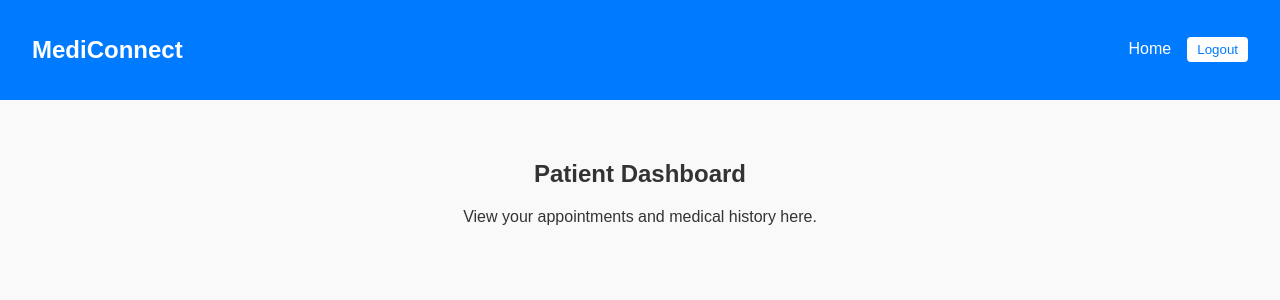
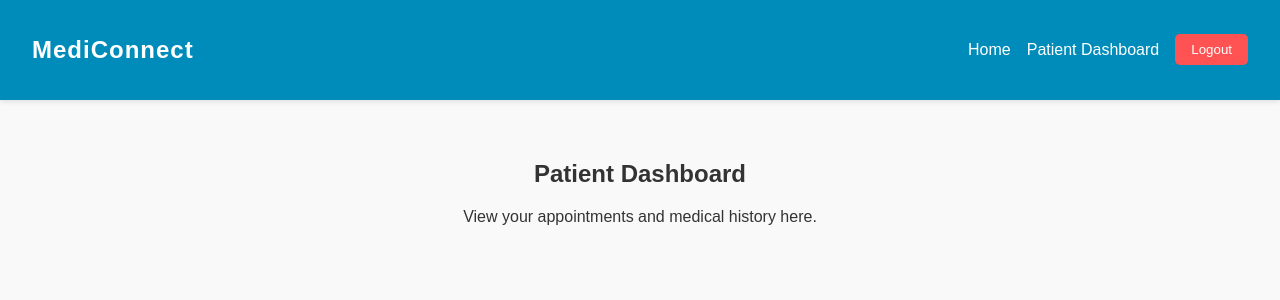
Before and after one commit to gourav-hiwale136/Mediconnect, a React (Vite) app in the folder frontend/react-app/: page /login in a window 1280 px wide. Both pictures are taken after typing "name@example.com", "Sample123" into the empty fields and a click on the button "Login". Shown: the top 300 px of the page. Built offline with nearby package versions, Linux system fonts and the light colour scheme.

Commit message:
08/11/25

```diff
--- a/frontend/react-app/src/components/Navbar.jsx
+++ b/frontend/react-app/src/components/Navbar.jsx
@@ -1,19 +1,38 @@
 import React from "react";
-import { Link } from "react-router-dom";
+import { Link, useNavigate } from "react-router-dom";
 import { useAuth } from "../context/AuthContext";
 import "../styles/Navbar.css";
 
-function Navbar() {
+export default function Navbar() {
   const { user, logout } = useAuth();
+  const navigate = useNavigate();
+
+  const handleLogout = () => {
+    logout();
+    navigate("/login");
+  };
 
   return (
     <nav className="navbar">
-      <h2 className="logo">MediConnect</h2>
-      <div>
+      <h2 className="navbar-logo">MediConnect</h2>
+
+      <div className="navbar-links">
         <Link to="/">Home</Link>
+
+        {/* When user is logged in */}
         {user ? (
           <>
-            <button onClick={logout}>Logout</button>
+            {user.role === "admin" && <Link to="/admin">Admin Dashboard</Link>}
+            {user.role === "doctor" && (
+              <Link to="/doctor">Doctor Dashboard</Link>
+            )}
+            {user.role === "patient" && (
+              <Link to="/patient">Patient Dashboard</Link>
+            )}
+
+            <button onClick={handleLogout} className="logout-btn">
+              Logout
+            </button>
           </>
         ) : (
           <>
@@ -25,5 +44,3 @@ function Navbar() {
     </nav>
   );
 }
-
-export default Navbar;
--- a/frontend/react-app/src/context/AuthContext.jsx
+++ b/frontend/react-app/src/context/AuthContext.jsx
@@ -5,16 +5,24 @@ const AuthContext = createContext();
 export const AuthProvider = ({ children }) => {
   const [user, setUser] = useState(null);
 
+  // Mock login (you can replace with real API later)
   const login = (email, password) => {
     if (email && password) {
-      setUser({ email }); // simple mock login
+      let role = "patient";
+
+      // Simple role logic (you can customize or fetch from backend)
+      if (email.includes("admin")) role = "admin";
+      else if (email.includes("doctor")) role = "doctor";
+
+      setUser({ email, role });
       return true;
     }
     return false;
   };
 
   const signup = (email, password) => {
-    setUser({ email });
+    let role = "patient";
+    setUser({ email, role });
   };
 
   const logout = () => {
--- a/frontend/react-app/src/pages/AdminDashboard.jsx
+++ b/frontend/react-app/src/pages/AdminDashboard.jsx
@@ -1,7 +1,7 @@
 import React from "react";
 import "../styles/Dashboard.css";
 
-export default function AdminDashboard() {
+ function AdminDashboard() {
   return (
     <div className="dashboard">
       <h2>Admin Dashboard</h2>
@@ -9,3 +9,5 @@ export default function AdminDashboard() {
     </div>
   );
 }
+
+export default AdminDashboard
--- a/frontend/react-app/src/pages/Login.jsx
+++ b/frontend/react-app/src/pages/Login.jsx
@@ -11,7 +11,11 @@ export default function Login() {
 
   const handleSubmit = (e) => {
     e.preventDefault();
-    if (login(email, password)) navigate("/patient");
+    if (login(email, password)) {
+      if (email.includes("admin")) navigate("/admin");
+      else if (email.includes("doctor")) navigate("/doctor");
+      else navigate("/patient");
+    }
   };
 
   return (
--- a/frontend/react-app/src/styles/Navbar.css
+++ b/frontend/react-app/src/styles/Navbar.css
@@ -1,23 +1,46 @@
 .navbar {
   display: flex;
   justify-content: space-between;
-  background: #007bff;
+  align-items: center;
   padding: 1rem 2rem;
+  background-color: #008cba; /* medical blue */
   color: white;
+  box-shadow: 0 2px 5px rgba(0, 0, 0, 0.1);
+}
+
+.navbar-logo {
+  font-size: 1.5rem;
+  font-weight: bold;
+  letter-spacing: 1px;
+}
+
+.navbar-links {
+  display: flex;
+  gap: 1rem;
   align-items: center;
 }
 
-.navbar a {
+.navbar-links a {
+  text-decoration: none;
   color: white;
-  text-decoration: none;
-  margin-left: 1rem;
+  font-weight: 500;
+  transition: color 0.3s;
 }
 
-.navbar button {
-  margin-left: 1rem;
-  background: #fff;
-  color: #007bff;
+.navbar-links a:hover {
+  color: #d1e9ff;
+}
+
+.logout-btn {
+  background-color: #ff5252;
+  color: white;
   border: none;
-  padding: 5px 10px;
-  border-radius: 4px;
+  padding: 0.5rem 1rem;
+  border-radius: 5px;
+  cursor: pointer;
+  font-weight: 500;
 }
+
+.logout-btn:hover {
+  background-color: #e53935;
+}
```
